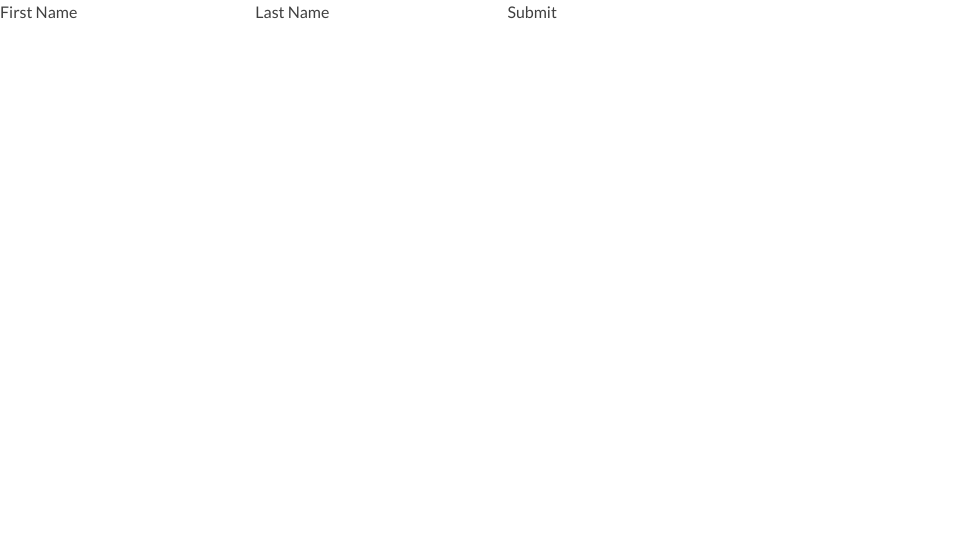
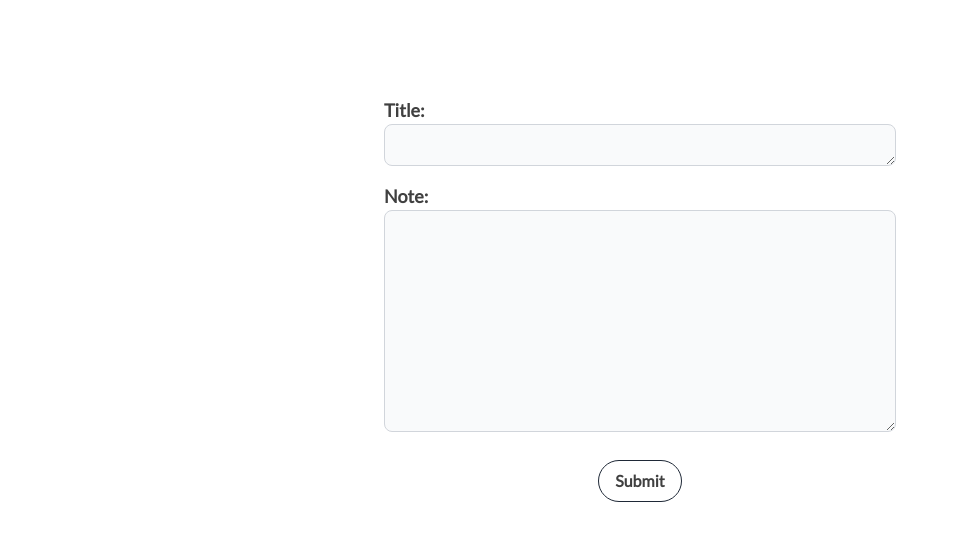
Before and after one commit to almond5/comp-notes, a Next.js app: page /noteCreate in a window 1280 px wide. Shown: the top 540 px of the page, without its empty margins (0-958 px from the left). Built offline with nearby package versions, Linux system fonts and the light colour scheme.

Commit message:
More create

```diff
--- a/components/login.tsx
+++ b/components/login.tsx
@@ -15,7 +15,7 @@ export default function Login () {
             e.preventDefault()
             signIn()}}
             className="mx-auto rounded-full w-max border border-gray-800 px-6 py-3
-                font-bold transition hover:bg-gray-500 hover:text-gray-800"
+            font-bold transition hover:bg-gray-500 hover:text-gray-800 text-Lg"
           >
             Sign-in
           </Link>
--- a/package.json
+++ b/package.json
@@ -11,6 +11,7 @@
   "dependencies": {
     "@auth0/auth0-react": "^1.12.0",
     "@auth0/nextjs-auth0": "^2.0.1",
+    "@next-auth/prisma-adapter": "^1.0.5",
     "@prisma/client": "^4.7.1",
     "@types/node": "18.11.12",
     "@types/react": "18.0.26",
--- a/pages/api/auth/[...nextauth].js
+++ b/pages/api/auth/[...nextauth].js
@@ -1,6 +1,8 @@
-import NextAuth from "next-auth"
-import GithubProvider from "next-auth/providers/github"
-import GoogleProvider from "next-auth/providers/google"
+import NextAuth from 'next-auth';
+import GithubProvider from 'next-auth/providers/github';
+import GoogleProvider from 'next-auth/providers/google';
+import { PrismaAdapter } from "@next-auth/prisma-adapter"
+import prisma from "../../../lib/prismadb"
 // import EmailProvider from "next-auth/providers/email"
 // import AppleProvider from "next-auth/providers/apple"
 
@@ -8,13 +10,14 @@ import GoogleProvider from "next-auth/providers/google"
 // https://next-auth.js.org/configuration/options
 export default NextAuth({
   // https://next-auth.js.org/configuration/providers
+  adapter: PrismaAdapter(prisma),
   providers: [
     GithubProvider({
       clientId: process.env.GITHUB_ID,
       clientSecret: process.env.GITHUB_SECRET,
       // https://docs.github.com/en/developers/apps/building-oauth-apps/scopes-for-oauth-apps
       // @ts-ignore
-      scope: "read:user",
+      scope: 'read:user',
     }),
     GoogleProvider({
       clientId: process.env.GOOGLE_ID,
@@ -37,7 +40,7 @@ export default NextAuth({
     // Use JSON Web Tokens for session instead of database sessions.
     // This option can be used with or without a database for users/accounts.
     // Note: `strategy` should be set to 'jwt' if no database is used.
-    strategy: 'jwt'
+    strategy: 'jwt',
 
     // Seconds - How long until an idle session expires and is no longer valid.
     // maxAge: 30 * 24 * 60 * 60, // 30 days
@@ -78,11 +81,21 @@ export default NextAuth({
   // when an action is performed.
   // https://next-auth.js.org/configuration/callbacks
   callbacks: {
-    // async signIn({ user, account, profile, email, credentials }) { return true },
-    // async redirect({ url, baseUrl }) { return baseUrl },
-    // async session({ session, token, user }) { return session },
-    // async jwt({ token, user, account, profile, isNewUser }) { return token }
-
+    session: async ({ session, token }) => {
+      if (session?.user) {
+        session.user.id = token.uid;
+      }
+      return session;
+    },
+    jwt: async ({ user, token }) => {
+      if (user) {
+        token.uid = user.id;
+      }
+      return token;
+    },
+  },
+  session: {
+    strategy: 'jwt',
   },
 
   // Events are useful for logging
@@ -91,4 +104,4 @@ export default NextAuth({
 
   // Enable debug messages in the console if you are having problems
   debug: false,
-})
+});
--- a/pages/logout.tsx
+++ b/pages/logout.tsx
@@ -12,7 +12,7 @@ const Notes = () => {
           <Link
             href="/notes"
             className="mx-auto rounded-full w-max border border-gray-800 px-6 py-3
-                  font-bold transition hover:bg-gray-500 hover:text-gray-800"
+            font-bold transition hover:bg-gray-500 hover:text-gray-800 text-Lg"
           >
             Home
           </Link>
--- a/pages/noteCreate.tsx
+++ b/pages/noteCreate.tsx
@@ -1,26 +1,63 @@
-import React from 'react';
+import React, { useState } from 'react';
 
 const NoteCreate = () => {
+  const [title, setTitle] = useState('');
+  const [body, setBody] = useState('');
+
+  const handleSubmit = async (e: { preventDefault: () => void }) => {
+    e.preventDefault();
+    const note = { title, body };
+    makeQuery(note);
+    setBody('');
+    setTitle('');
+  };
+
+  const makeQuery = (note: { title: string; body: string }) => {
+    console.log(title);
+  };
+
   return (
-    // <div className="flex-col text-center py-24">
-    //   <div
-    //     className="mx-auto max-w-sm text-xl text-left xs:max-w-sm sm:max-w-sm
-    //     md:max-w-sm lg:max-w-md xl:max-w-lg 2xl:max-w-lg"
-    //   >
-    //     <div className="mb-4 text-lg font-bold">Title: </div>
+    <div className="flex-col text-center py-24">
+      <form onSubmit={handleSubmit}>
+        <div
+          className="mx-auto max-w-sm text-xl text-left xs:max-w-sm sm:max-w-sm
+        md:max-w-sm lg:max-w-md xl:max-w-lg 2xl:max-w-lg"
+        >
+          <div className="mb-4 text-lg font-bold">
+            Title:
+            <textarea
+              value={title}
+              onChange={(e) => setTitle(e.target.value)}
+              rows={1}
+              cols={50}
+              className="block p-2.5 w-full text-sm text-gray-900 bg-gray-50 rounded-lg border border-gray-300 focus:ring-blue-500 focus:border-blue-500 dark:bg-gray-700 dark:border-gray-600 dark:placeholder-gray-400 dark:text-white dark:focus:ring-blue-500 dark:focus:border-blue-500"
+            ></textarea>{' '}
+          </div>
 
-    //     <p className="mb-4 text-lg font-bold">Note: </p>
-    //   </div>
-    // </div>
-    <form action="/api/form" method="post">
-    <label htmlFor="first">First Name</label>
-    <input type="text" id="first" name="first" required />
-
-    <label htmlFor="last">Last Name</label>
-    <input type="text" id="last" name="last" required />
-
-    <button type="submit">Submit</button>
-  </form>
+          <div className="mb-4 text-lg font-bold">
+            Note:
+            <div>
+              <textarea
+                value={body}
+                onChange={(e) => setBody(e.target.value)}
+                required
+                rows={10}
+                cols={50}
+                className="block p-2.5 w-full text-sm text-gray-900 bg-gray-50 rounded-lg border border-gray-300 focus:ring-blue-500 focus:border-blue-500 dark:bg-gray-700 dark:border-gray-600 dark:placeholder-gray-400 dark:text-white dark:focus:ring-blue-500 dark:focus:border-blue-500"
+              ></textarea>{' '}
+            </div>
+          </div>
+        </div>
+        <div className="py-[12px]">
+          <div
+            className="mx-auto rounded-full w-max border border-gray-800 px-4 py-2
+                font-bold transition hover:bg-gray-500 hover:text-gray-800"
+          >
+            <button>Submit</button>
+          </div>
+        </div>
+      </form>
+    </div>
   );
 };
 
```
Also changed, not shown: 1 other file (tests, documents, lock files or other folders).
